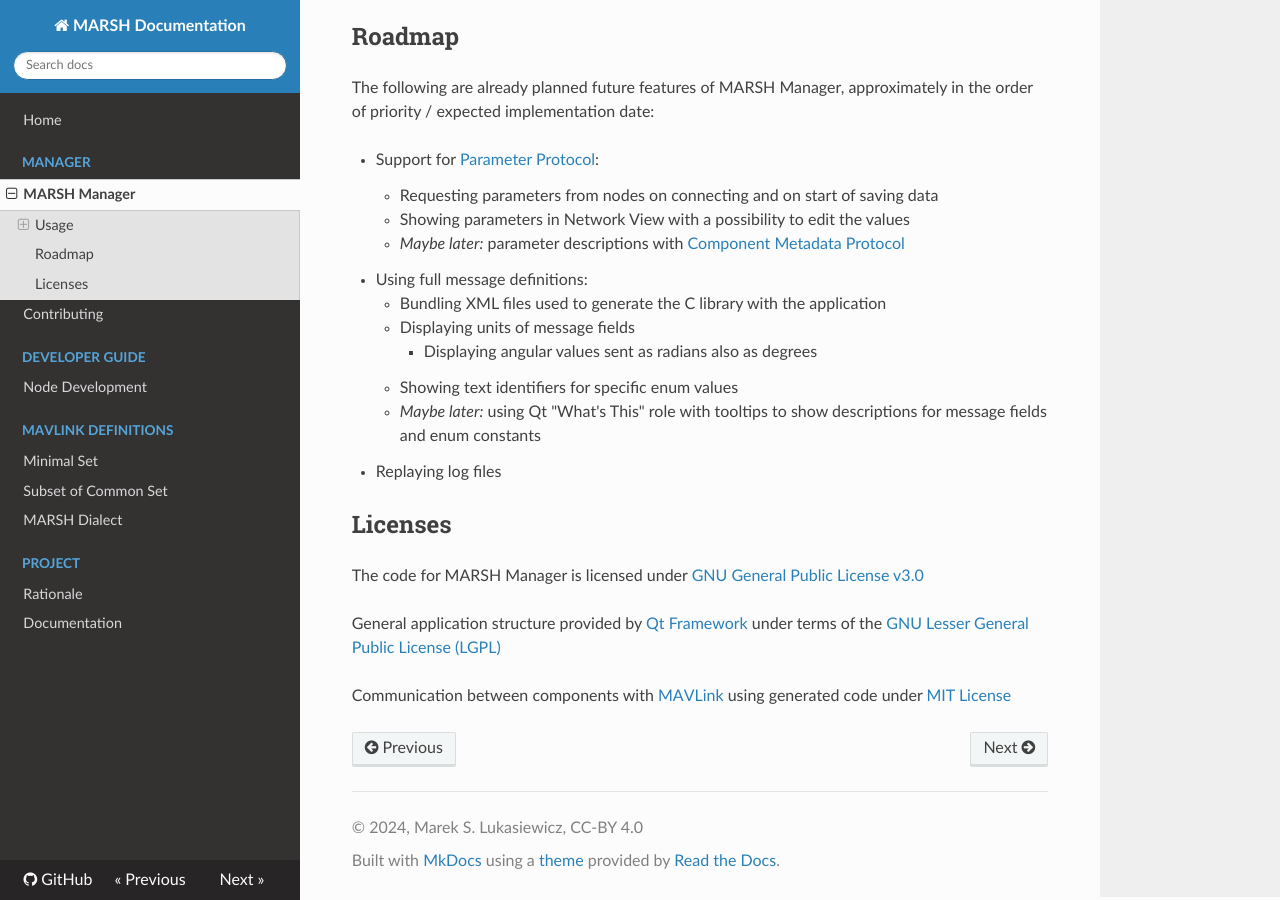
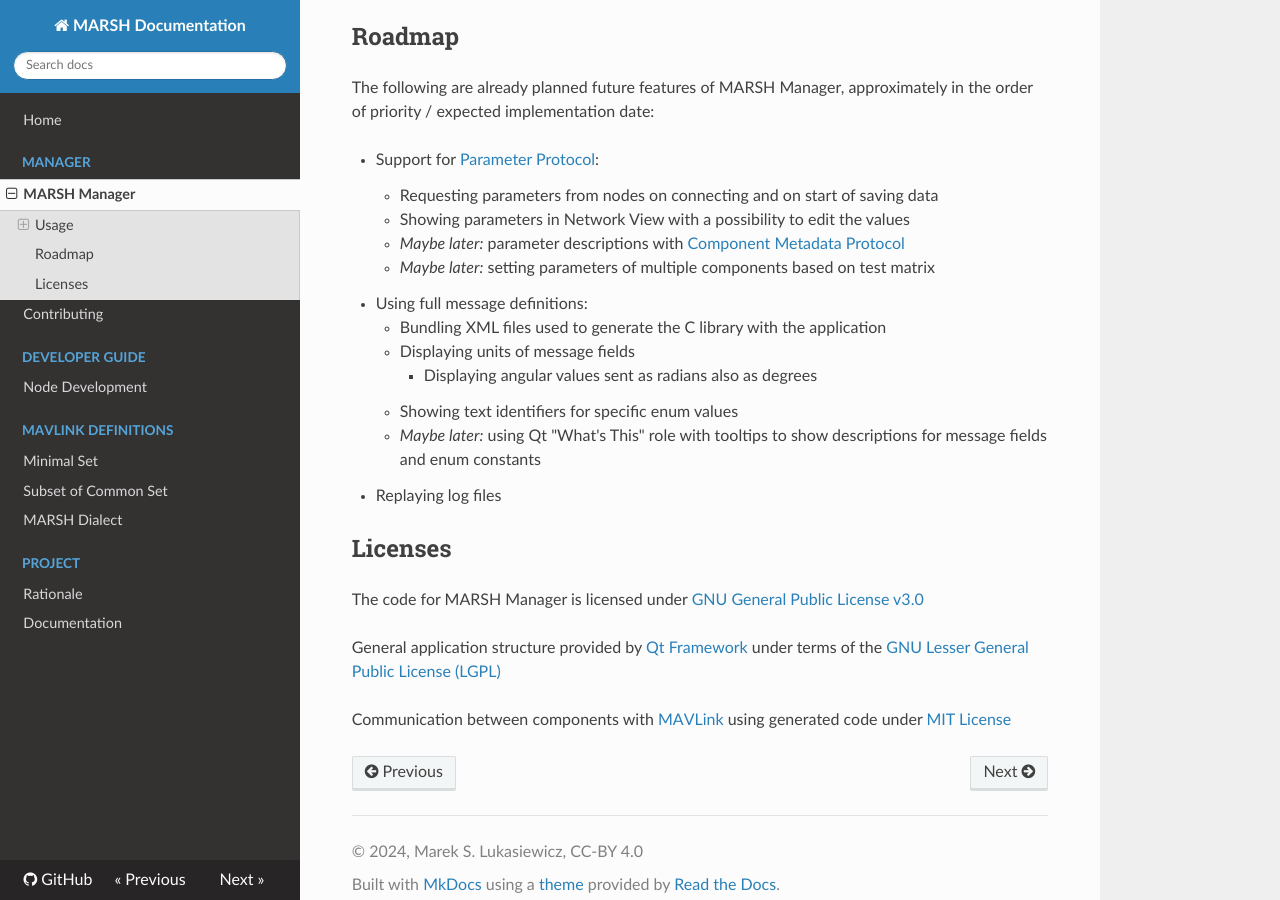
Before and after one commit to marsh-sim/marsh-docs, an MkDocs documentation site: the page built from docs/manager/README.md, in a window 1280 px wide and 900 px high, scrolled down 1940 px. Built offline with MkDocs 1.6.1, drawn with Linux system fonts in a browser that asks for light colours; nearby versions of some CDN libraries.

Commit message:
add test matrix to roadmap

```diff
--- a/docs/manager/README.md
+++ b/docs/manager/README.md
@@ -44,6 +44,7 @@
     - Requesting parameters from nodes on connecting and on start of saving data
     - Showing parameters in Network View with a possibility to edit the values
     - *Maybe later:* parameter descriptions with [Component Metadata Protocol](https://mavlink.io/en/services/component_information.html)
+    - *Maybe later:* setting parameters of multiple components based on test matrix
 - Using full message definitions:
     - Bundling XML files used to generate the C library with the application
     - Displaying units of message fields
```
